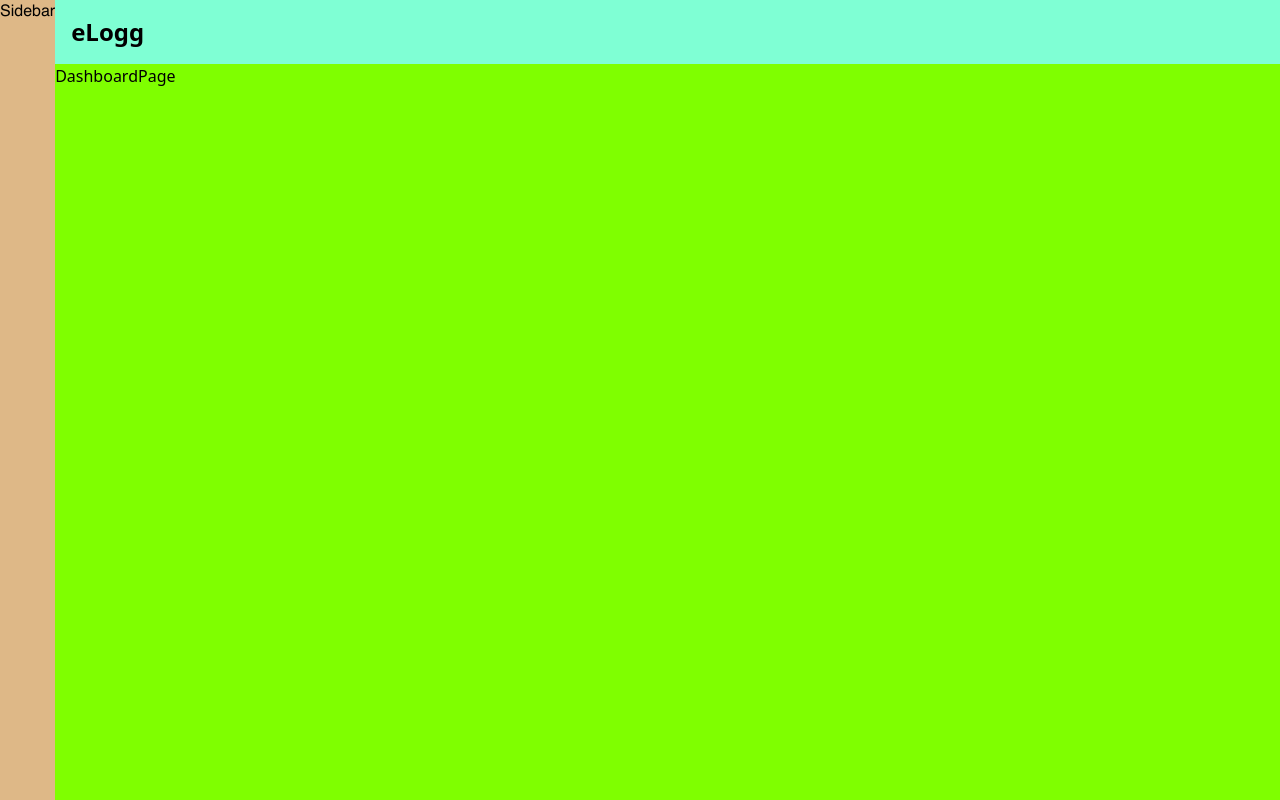
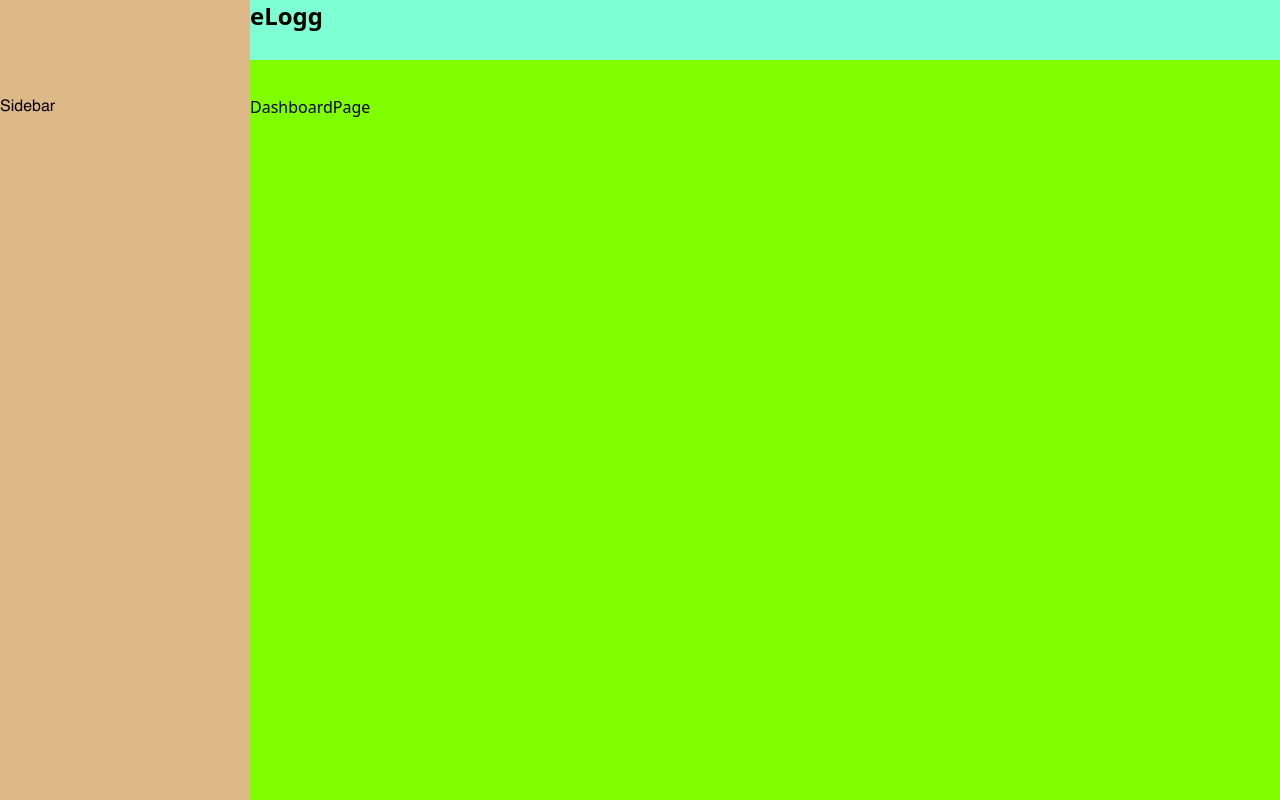
Before and after one commit to chrisbekk/e-logg, a React (Vite) app: page /auth in a window 1280 px wide. Built offline with nearby package versions, Linux system fonts and the light colour scheme.

Commit message:
Minor adjustments to the header and sidebar width and height

```diff
--- a/src/components/header/Header.tsx
+++ b/src/components/header/Header.tsx
@@ -2,7 +2,7 @@ type HeaderProps = { title: string };
 
 export const Header = ({ title }: HeaderProps) => {
   return (
-    <header className="grid__layout__header p-4">
+    <header className="grid__layout__header">
       <div>
         <h1 className="font-semibold text-2xl">{title}</h1>
       </div>
--- a/src/index.css
+++ b/src/index.css
@@ -9,8 +9,8 @@ body {
 }
 
 .grid__layout__container {
-  min-block-size: 100vh;
-  min-block-size: 100dvh;
+  block-size: 100vh;
+  block-size: 100dvh;
   min-width: 1200px;
   max-width: 2200px;
   overflow-x: scroll;
@@ -25,16 +25,20 @@ body {
 .grid__layout__header {
   background-color: aquamarine;
   grid-area: header;
+  height: 60px;
 }
 
 .grid__layout__sidebar {
   background-color: burlywood;
   grid-area: sidebar;
+  width: 250px;
+  padding-top: 95px;
 }
 
 .grid__layout__main {
   background-color: chartreuse;
   grid-area: main;
+  padding-top: 35px;
 }
 
 @media (min-width: 1200px) {
```
